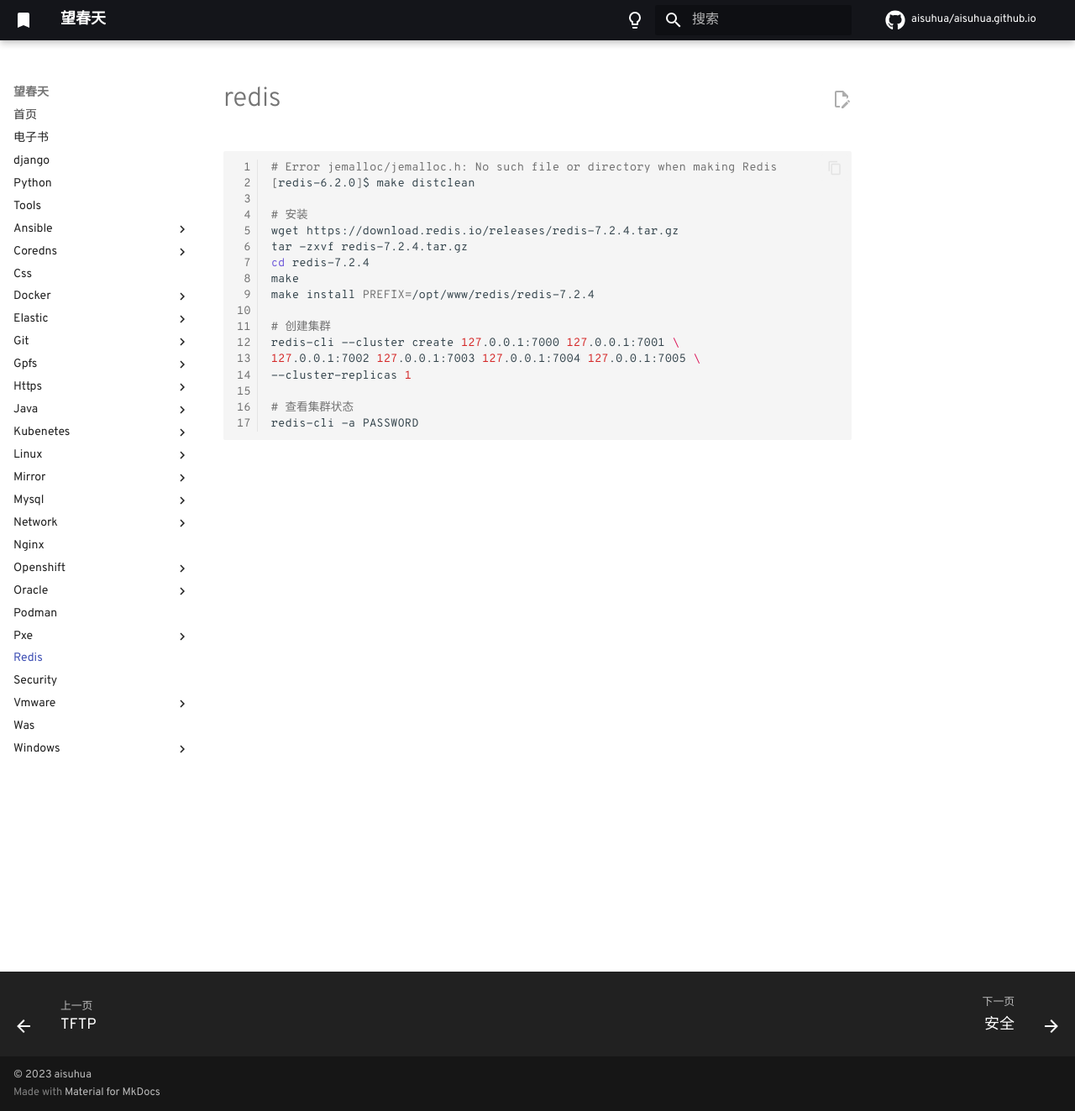
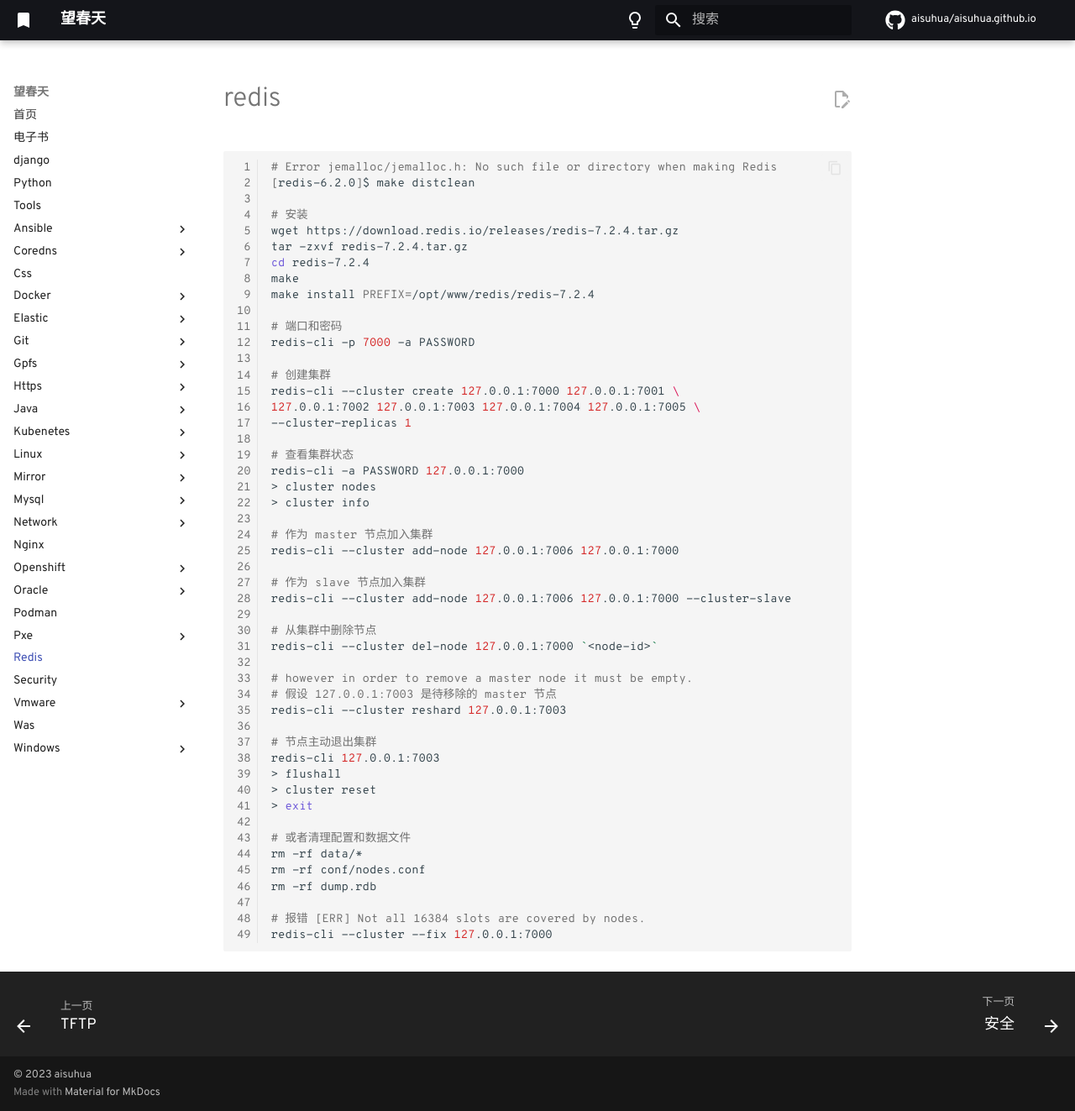
Before and after one commit to aisuhua/aisuhua.github.io, an MkDocs documentation site: the page built from docs/redis/index.md, in a window 1280 px wide and 1323 px high. Shown: the whole window at 84% size. Built offline with MkDocs 1.6.1 and Material for MkDocs 9.7.7, drawn with Linux system fonts in a browser that asks for light colours; comment, search, counter and statistics services are not loaded.

Commit message:
index.md

````diff
--- a/docs/redis/index.md
+++ b/docs/redis/index.md
@@ -11,11 +11,43 @@
 make
 make install PREFIX=/opt/www/redis/redis-7.2.4
 
+# 端口和密码
+redis-cli -p 7000 -a PASSWORD
+
 # 创建集群
 redis-cli --cluster create 127.0.0.1:7000 127.0.0.1:7001 \
 127.0.0.1:7002 127.0.0.1:7003 127.0.0.1:7004 127.0.0.1:7005 \
 --cluster-replicas 1
 
 # 查看集群状态
-redis-cli -a PASSWORD
+redis-cli -a PASSWORD 127.0.0.1:7000
+> cluster nodes
+> cluster info
+
+# 作为 master 节点加入集群
+redis-cli --cluster add-node 127.0.0.1:7006 127.0.0.1:7000
+
+# 作为 slave 节点加入集群
+redis-cli --cluster add-node 127.0.0.1:7006 127.0.0.1:7000 --cluster-slave
+
+# 从集群中删除节点
+redis-cli --cluster del-node 127.0.0.1:7000 `<node-id>`
+
+# however in order to remove a master node it must be empty.
+# 假设 127.0.0.1:7003 是待移除的 master 节点
+redis-cli --cluster reshard 127.0.0.1:7003
+
+# 节点主动退出集群
+redis-cli 127.0.0.1:7003
+> flushall
+> cluster reset
+> exit
+
+# 或者清理配置和数据文件
+rm -rf data/*
+rm -rf conf/nodes.conf
+rm -rf dump.rdb
+
+# 报错 [ERR] Not all 16384 slots are covered by nodes.
+redis-cli --cluster --fix 127.0.0.1:7000
 ```
````
